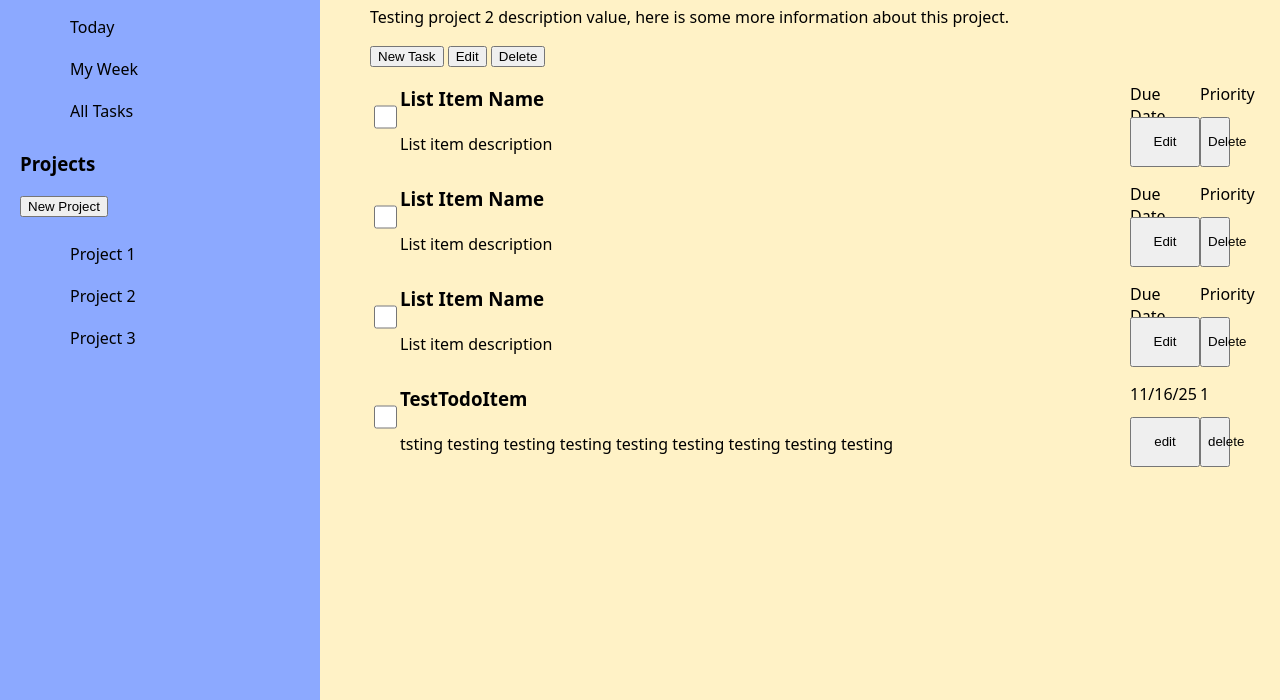
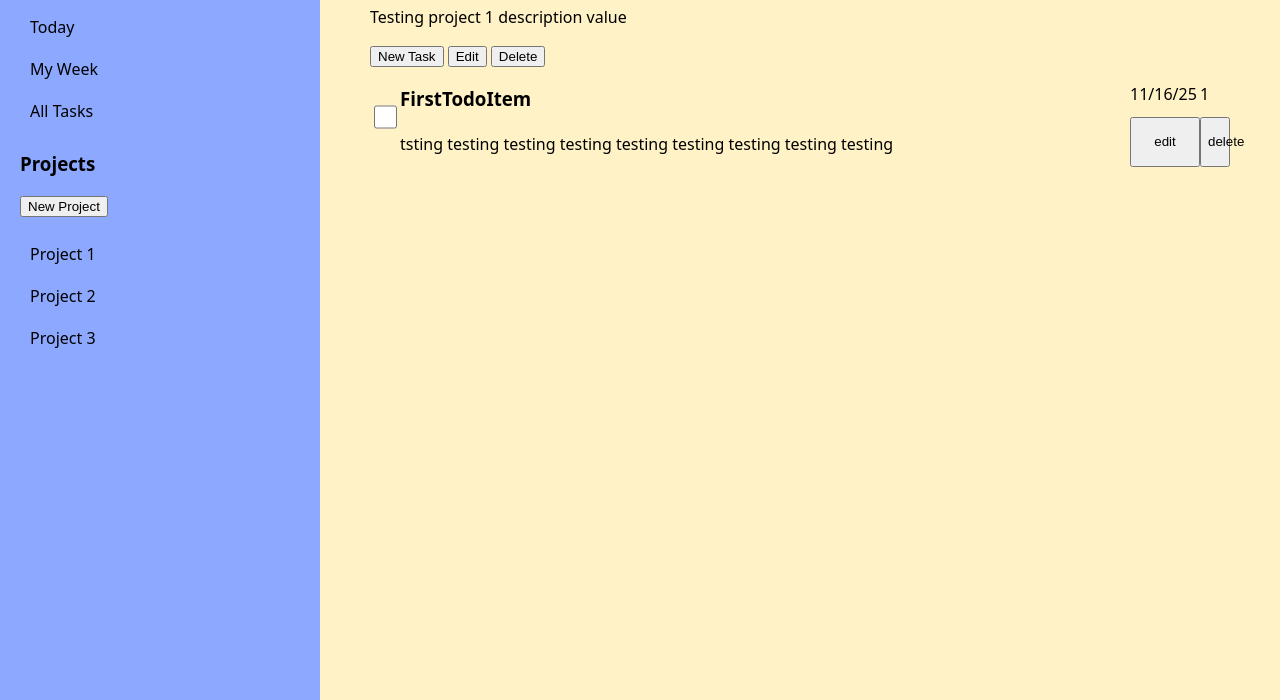
Before and after one commit to kyle2burt/todo-list, a website built with webpack: page src/template.html in a window 1280 px wide. Shown: the part 100-800 px from the top of the page. Built offline with nearby package versions, Linux system fonts and the light colour scheme.

Commit message:
Add functionality to project buttons
You can now swap between your different projects to see what todo's are
on each project list.

```diff
--- /dev/null
+++ b/src/events.js
@@ -0,0 +1,13 @@
+import { drawProjects, drawSelectedProject, drawProjectTodos } from "./render.js";
+
+
+function addSidebarEvents(projectList) {
+    const projectListDom = document.querySelector('#project-list');
+    projectListDom.addEventListener('click', (e) => {
+        let id = e.target.dataset.id;
+        drawSelectedProject( projectList[projectList.map((project) => project.id).indexOf(id)] )
+    });
+
+}
+
+export { addSidebarEvents }
--- a/src/index.js
+++ b/src/index.js
@@ -2,26 +2,34 @@ import "./styles.css";
 import { Project } from "./project.js";
 import { Todo } from "./todo.js";
 import { drawProjects, drawSelectedProject, drawProjectTodos } from "./render.js";
+import { addSidebarEvents } from "./events.js";
 
 
 console.log('hello world');
 
+
+
 const projectList = [];
+
+
 
 const project1 = new Project('Project 1', 'Testing project 1 description value');
 const project2 = new Project('Project 2', 'Testing project 2 description value, here is some more information about this project.');
 const project3 = new Project('Project 3', 'Testing project 3 description value');
 
-const todoItem1 = new Todo('TestTodoItem', 'tsting testing testing testing testing testing testing testing testing', '1', '11/16/25');
+const todoItem1 = new Todo('FirstTodoItem', 'tsting testing testing testing testing testing testing testing testing', '1', '11/16/25');
+const todoItem2 = new Todo('SecondTodoItem', 'testing testing testing testing testing testing testing testing testing', '1', '11/16/25');
+
 
 projectList.push(project1);
 projectList.push(project2);
 projectList.push(project3);
 
-project2.addTodo(todoItem1);
+project1.addTodo(todoItem1);
+project2.addTodo(todoItem2);
 
 drawProjects(projectList);
+drawSelectedProject(project1);
 
-drawSelectedProject(project2);
 
-drawProjectTodos(project2);
+addSidebarEvents(projectList);
--- a/src/project.js
+++ b/src/project.js
@@ -1,5 +1,6 @@
 class Project {
     todos = [];
+    id = crypto.randomUUID();
     constructor(name, description) {
         this._name = name;
         this._description = description;
--- a/src/render.js
+++ b/src/render.js
@@ -7,12 +7,16 @@ function drawProjects(projects) {
     projects.forEach(project => {
         const projectLi = document.createElement('li');
         projectLi.textContent = project.name;
+        projectLi.dataset.id = project.id;
 
         projectList.appendChild(projectLi);
     });
 }
 
 function drawSelectedProject(project) {
+    while (projectHead.lastElementChild) {
+        projectHead.removeChild(projectHead.lastElementChild);
+    }
     const projectName = document.createElement('h1');
     const projectDescription = document.createElement('p');
 
@@ -22,9 +26,14 @@ function drawSelectedProject(project) {
     projectHead.appendChild(projectName);
     projectHead.appendChild(projectDescription);
 
+    drawProjectTodos(project);
+
 }
 
 function drawProjectTodos(project) {
+    while (todoList.lastElementChild) {
+        todoList.removeChild(todoList.lastElementChild);
+    }
     project.todos.forEach(todo => {
         const todoListItem = document.createElement('div');
         const checkBox = document.createElement('input');
--- a/src/styles.css
+++ b/src/styles.css
@@ -17,9 +17,14 @@ body {
 }
 .sidebar ul {
     list-style: none;
+    padding: 0;
 }
 .sidebar ul li {
     padding: 10px;
+    border-radius: 10px;
+}
+.sidebar ul li:hover {
+    background-color: var(--lightblue);
 }
 .main {
     padding: 20px 50px;
--- a/src/template.html
+++ b/src/template.html
@@ -36,7 +36,7 @@
             <button>Delete</button>
         </div>
         <div class="list">
-            <div class="list-item">
+            <!-- <div class="list-item">
                 <input type="checkbox">
                 <h3>List Item Name</h3>
                 <p class="description">List item description</p>
@@ -62,7 +62,7 @@
                 <p class="priority">Priority</p>
                 <button class="edit">Edit</button>
                 <button class="delete">Delete</button>
-            </div>
+            </div> -->
         </div>
     </div>
 </body>
```
